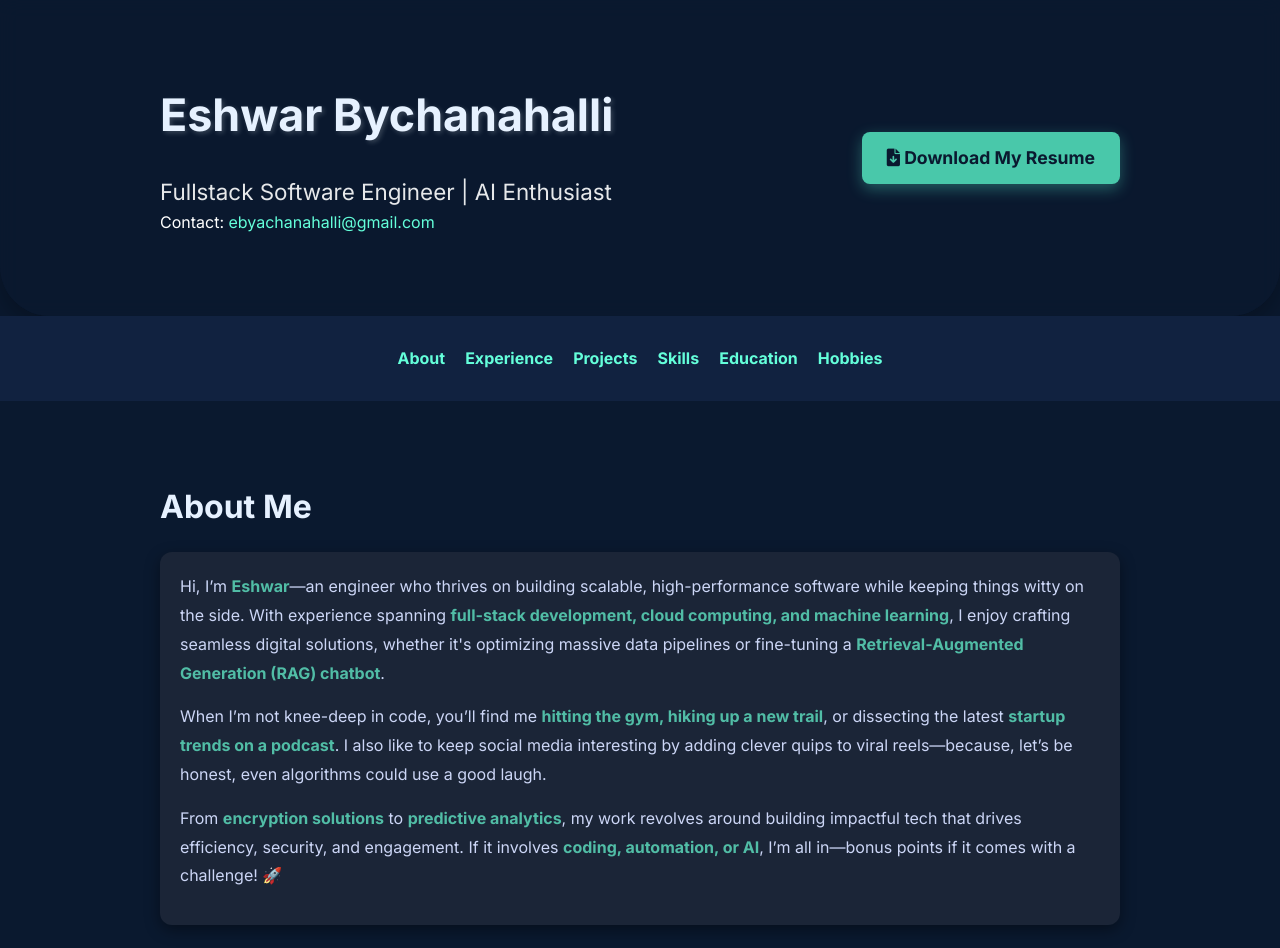
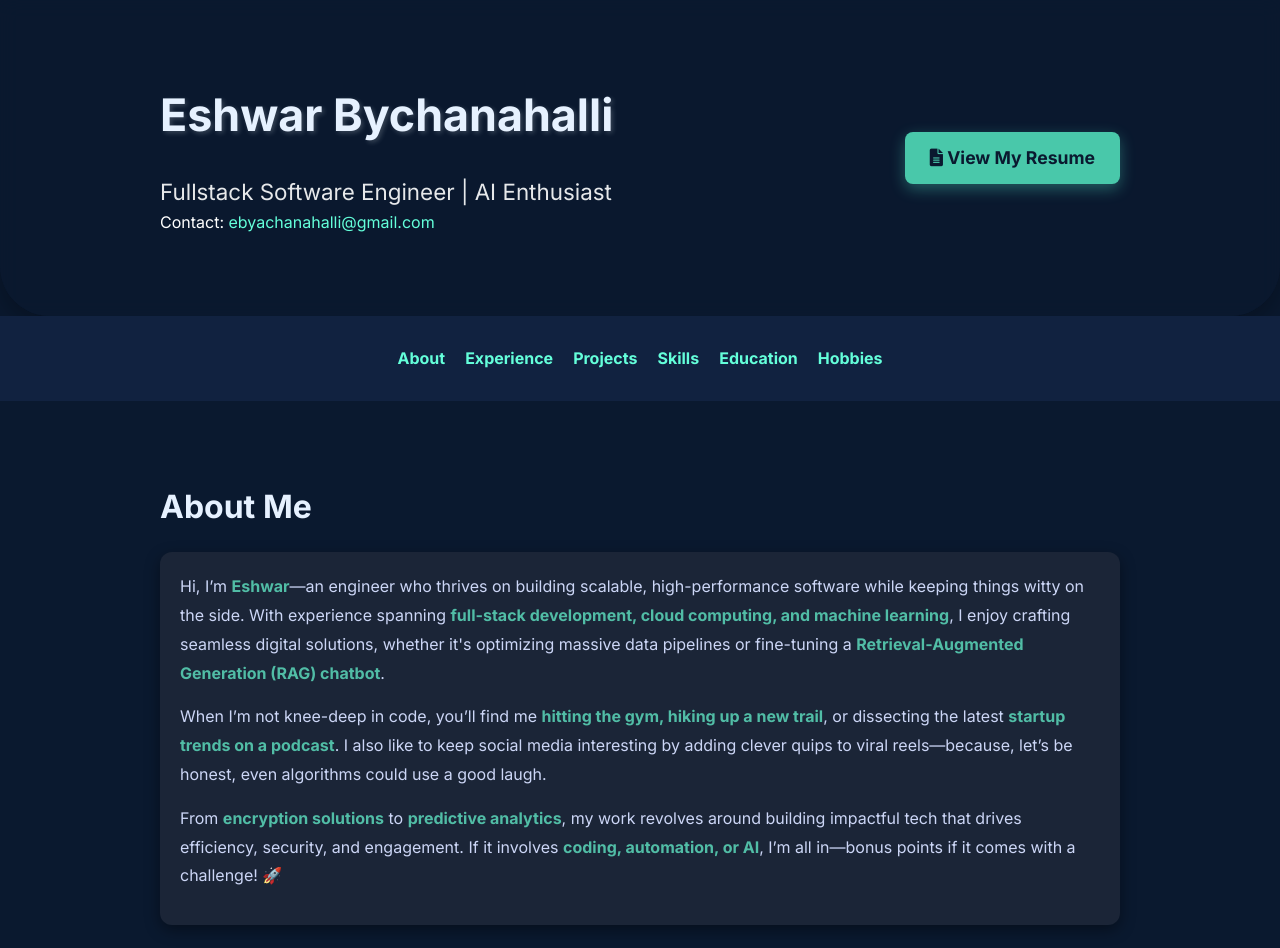
Before and after one commit to ebychanahalli/ebychanahalli.github.io, a plain HTML site: page index.html in a window 1280 px wide. Shown: the top 948 px of the page. Drawn offline with Linux system fonts and the light colour scheme.

Commit message:
Update index.html

```diff
--- a/index.html
+++ b/index.html
@@ -322,7 +322,7 @@
         </div>
         <div class="resume-download">
             <a href="https://drive.google.com/file/d/1KUXltGuR0t3dOhE1Lip__IhcHT7rNbvY/view?usp=sharing" download>
-                <i class="fas fa-file-download"></i> Download My Resume
+                <i class="fas fa-file-alt"></i> View My Resume
             </a>
         </div>
     </div>
```
